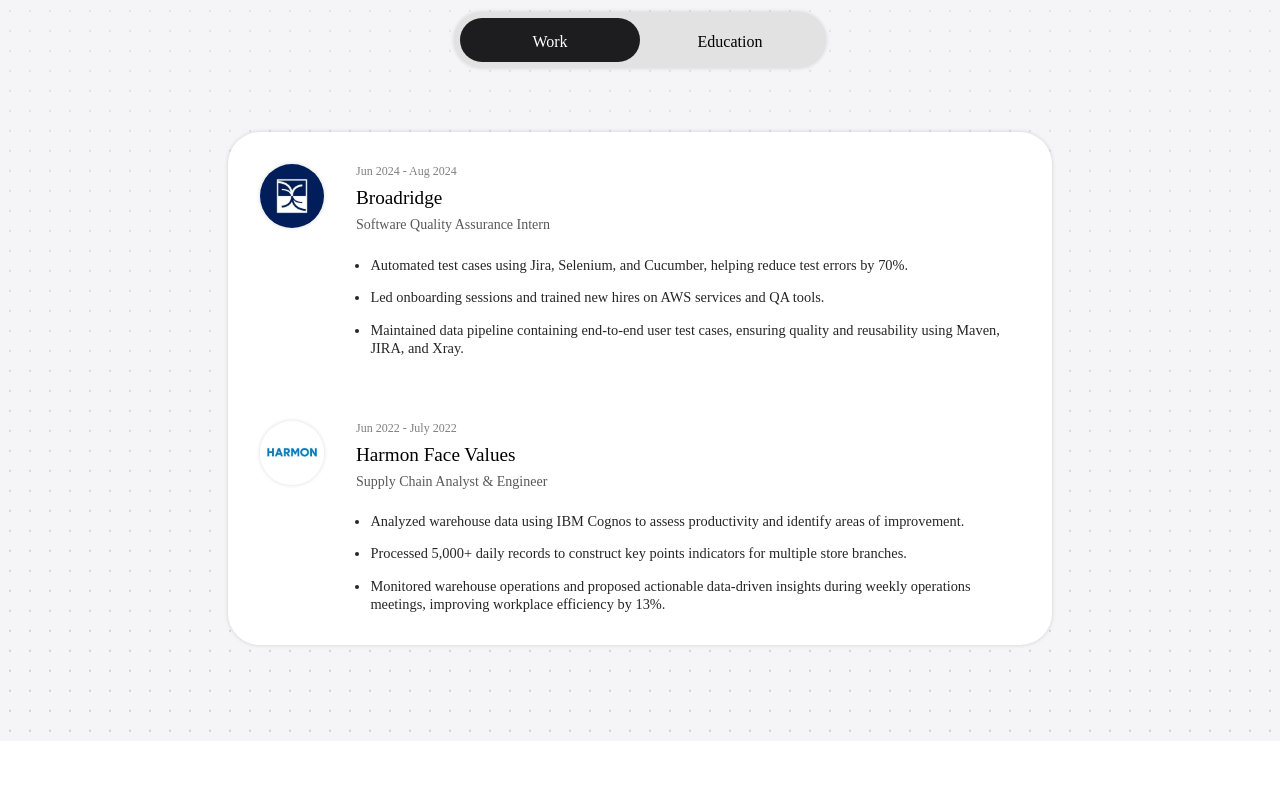
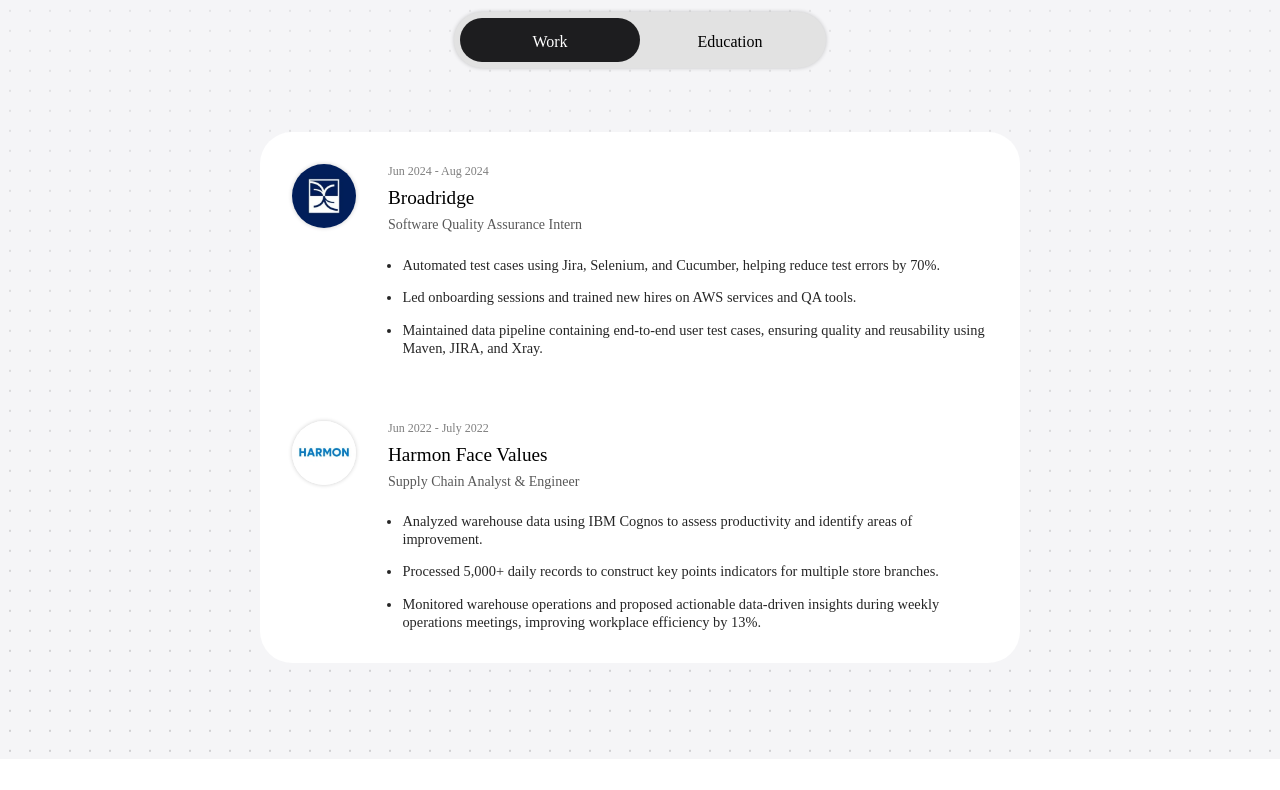
Before and after one commit to JasonCordova/jasoncordova.github.io, a React (Create React App) app: page / in a window 1280 px wide. Shown: the part 940-1730 px from the top of the page. Built offline with nearby package versions, Linux system fonts and the light colour scheme; a web font is replaced by a local one.

Commit message:
Added shadows back + reverted back to border-box

```diff
--- a/src/comp/ExperiencePanel/index.css
+++ b/src/comp/ExperiencePanel/index.css
@@ -106,7 +106,8 @@
     gap: 4em;
     padding: 2em;
     background: white;
-    box-shadow: var(--shadow);
+    box-shadow: var(--border);
+    box-sizing: border-box;
 }
 
 .exp-cell {
--- a/src/index.css
+++ b/src/index.css
@@ -23,7 +23,7 @@
   --sender: #0d85ff;
   --receiver: #EAE8EB;
   --body-padding: 2em;
-  --shadow: 0px 0px 4px rgba(0, 0, 0, 0.15);
+  --shadow: 0px 0px 4px rgba(0, 0, 0, 0.2);
   --border: 1px solid rgba(0, 0, 0, 0.2);
 
 }
```
